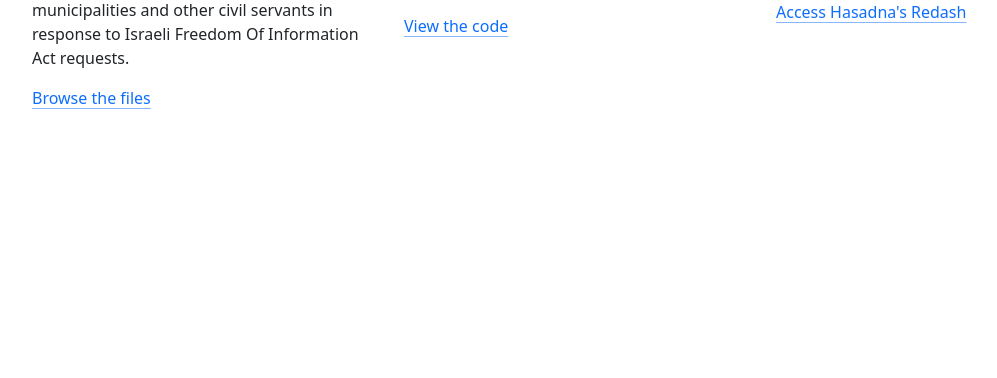
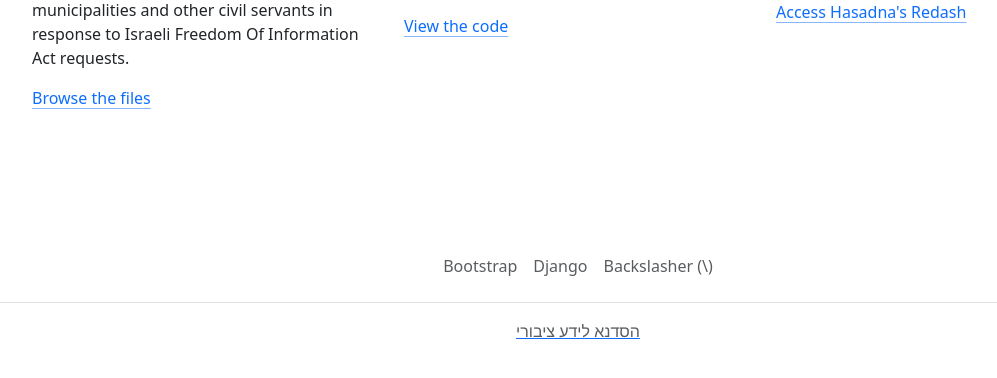
Before and after one commit to hasadna/dear-diary, a Django app: template djang/parsing/templates/about.html in a window 1280 px wide. Shown: the part 334-712 px from the top of the page, without its empty margins (62-1059 px from the left). Run offline with Django 3.2, Linux system fonts and the light colour scheme; the template is opened without the code that fills it, so the values that code supplies are empty; some libraries are stand-ins or nearby versions.

Commit message:
added footer

```diff
--- a/djang/parsing/templates/about.html
+++ b/djang/parsing/templates/about.html
@@ -52,4 +52,5 @@
       </div>
     </div>
   </div>
+  {% include "footer.html" %}
 {% endblock %}
--- /dev/null
+++ b/djang/parsing/templates/footer.html
@@ -0,0 +1,8 @@
+  <footer class="py-3 my-4">
+    <ul class="nav justify-content-center border-bottom pb-3 mb-3">
+      <li class="nav-item"><a href="https://getbootstrap.com/docs/5.3/getting-started/introduction/" class="nav-link px-2 text-body-secondary">Bootstrap</a></li>
+      <li class="nav-item"><a href="https://docs.djangoproject.com/en/4.1/" class="nav-link px-2 text-body-secondary">Django</a></li>
+      <li class="nav-item"><a href="https://backslasher.net" class="nav-link px-2 text-body-secondary">Backslasher (\)</a></li>
+    </ul>
+    <a href="https://www.hasadna.org.il/"><p class="text-center text-body-secondary">הסדנא לידע ציבורי</p></a>
+  </footer>
--- a/djang/parsing/templates/home.html
+++ b/djang/parsing/templates/home.html
@@ -110,4 +110,5 @@
         </div>
       </div>
     </div>
+  {% include "footer.html" %}
 {% endblock %}
```
